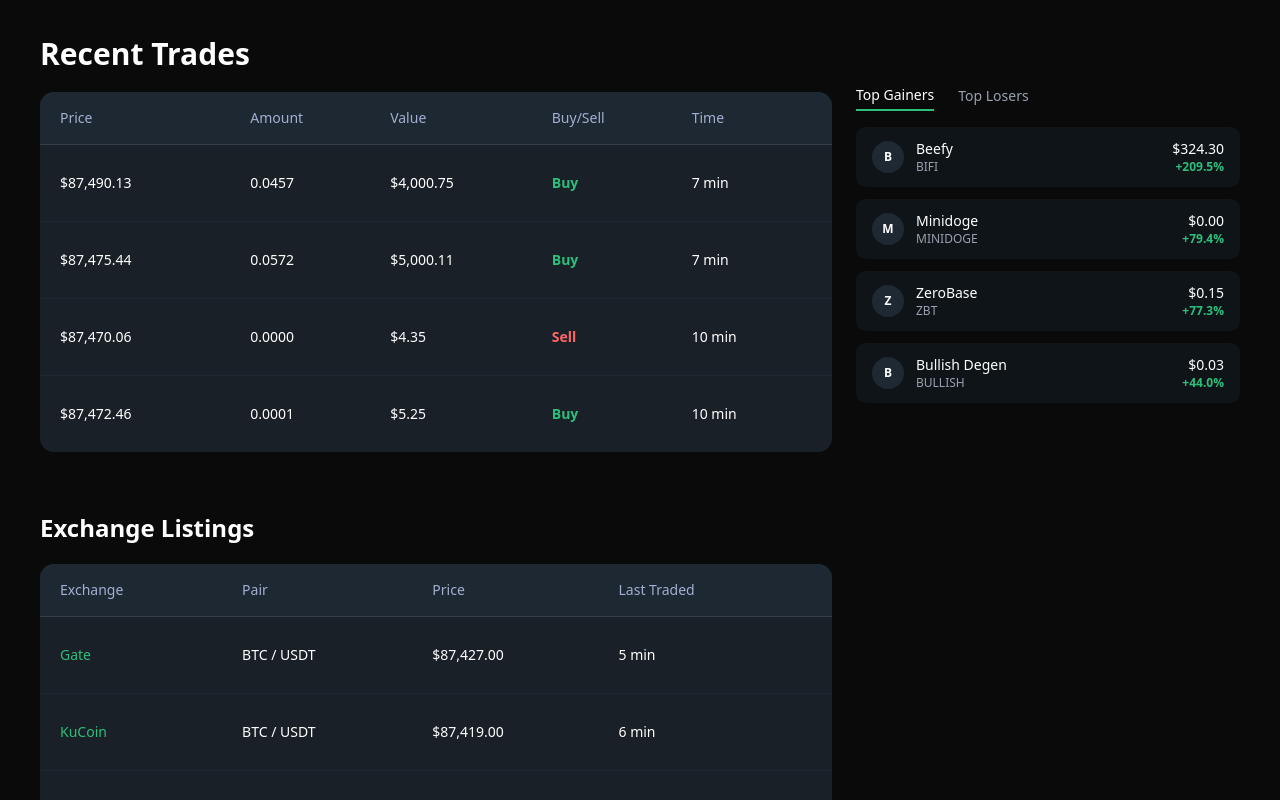
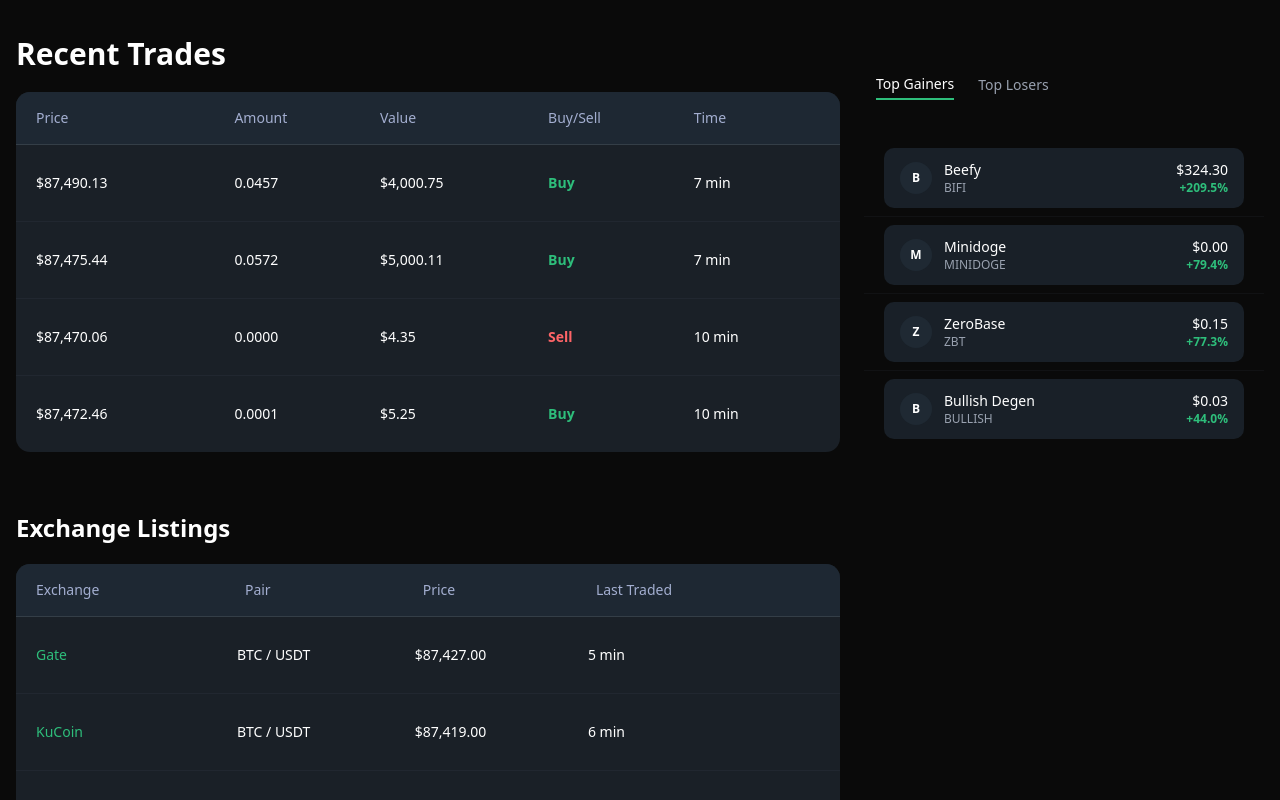
Before and after one commit to Programmerchriz/coin-global, a Next.js app: page /coins/1 in a window 1280 px wide. Shown: the part 720-1520 px from the top of the page. Built offline with nearby package versions, Linux system fonts and the light colour scheme.

Commit message:
completed coin-detail page with dummy data

```diff
--- a/app/coins/[id]/page.tsx
+++ b/app/coins/[id]/page.tsx
@@ -279,7 +279,7 @@ const Coin = async ({ params }: CoinPageProps) => {
         {/* Recent Trades */}
         <div
           id="coins-page"
-          className="grid grid-cols-1 lg:grid-cols-3 gap-6 pb-6 custom-scrollbar"
+          className="grid grid-cols-1 lg:grid-cols-3 gap-6 pb-6 px-0 pr-0 custom-scrollbar"
         >
           {/* Recent Trades - 2/3 */}
           <div className="lg:col-span-2 custom-scrollbar">
@@ -306,7 +306,7 @@ const Coin = async ({ params }: CoinPageProps) => {
         {/* Exchange Listings */}
         <div
           id='coins-page'
-          className="custom-scrollbar py-3 grid grid-cols-1 lg:grid-cols-3 gap-6 pb-6 custom-scrollbar"
+          className="custom-scrollbar py-3 grid grid-cols-1 lg:grid-cols-3 gap-6 pb-6 px-0 custom-scrollbar"
         >
           <div className="lg:col-span-2 custom-scrollbar">
             <h4 className='text-xl md:text-2xl font-semibold mb-2'>Exchange Listings</h4>
@@ -316,7 +316,7 @@ const Coin = async ({ params }: CoinPageProps) => {
               rowKey={(row) => row.id}
               tableClassName="coins-table mt-3"
               headerClassName="py-3!"
-              bodyCellClassName="py-7!"
+              bodyCellClassName="px-0 py-7!"
             />
           </div>
           <div className="lg:col-span-1"></div>
--- a/app/components/coin/TopMovers.tsx
+++ b/app/components/coin/TopMovers.tsx
@@ -1,8 +1,9 @@
 
 'use client';
 
-import Image from 'next/image'
-import { useState } from 'react'
+import { useState } from 'react';
+import DataTable from '@/app/components/DataTable';
+
 
 const topGainers: Mover[] = [
   {
@@ -37,7 +38,7 @@ const topGainers: Mover[] = [
     change: '+44.0%',
     positive: true,
   },
-]
+];
 
 const topLosers: Mover[] = [
   {
@@ -72,20 +73,58 @@ const topLosers: Mover[] = [
     change: '-6.2%',
     positive: false,
   },
-]
+];
 
 const TopMovers = () => {
-  const [active, setActive] = useState<'gainers' | 'losers'>('gainers')
+  const [active, setActive] = useState<'gainers' | 'losers'>('gainers');
 
-  const data = active === 'gainers' ? topGainers : topLosers
+  const data = active === 'gainers' ? topGainers : topLosers;
+
+  const columns: DataTableColumn<Mover>[] = [
+    {
+      header: '', // No visible header
+      accessorKey: 'name',
+      cell: (row) => (
+        <div className="flex items-center justify-between bg-[#192028] px-4 py-3 rounded-lg hover:opacity-95 transition cursor-pointer">
+          {/* Left */}
+          <div className="flex items-center gap-3">
+            <div className="w-8 h-8 rounded-full bg-[#1f2933] flex items-center justify-center text-xs font-bold">
+              {row.symbol[0]}
+            </div>
+
+            <div>
+              <p className="text-sm font-medium">{row.name}</p>
+              <p className="text-xs text-gray-400">
+                {row.symbol}
+              </p>
+            </div>
+          </div>
+
+          {/* Right */}
+          <div className="text-right">
+            <p className="text-sm font-medium">{row.price}</p>
+            <p
+              className={`text-xs font-semibold ${
+                row.positive
+                  ? 'text-green-400'
+                  : 'text-red-400'
+              }`}
+            >
+              {row.change}
+            </p>
+          </div>
+        </div>
+      ),
+    },
+  ];
 
   return (
     <div className="w-full">
-      {/* Header Tabs */}
-      <div className="flex gap-6 mb-4">
+      {/* Tabs */}
+      <div className="flex gap-6 my-8 ml-3">
         <button
           onClick={() => setActive('gainers')}
-          className={`pb-1 text-sm font-medium transition ${
+          className={`pb-1 text-sm font-medium transition hover:cursor-pointer ${
             active === 'gainers'
               ? 'text-white border-b-2 border-green-400'
               : 'text-gray-400'
@@ -96,7 +135,7 @@ const TopMovers = () => {
 
         <button
           onClick={() => setActive('losers')}
-          className={`pb-1 text-sm font-medium transition ${
+          className={`pb-1 text-sm font-medium transition hover:cursor-pointer ${
             active === 'losers'
               ? 'text-white border-b-2 border-red-400'
               : 'text-gray-400'
@@ -106,43 +145,15 @@ const TopMovers = () => {
         </button>
       </div>
 
-      {/* List */}
-      <div className="space-y-3">
-        {data.map((coin) => (
-          <div
-            key={coin.id}
-            className="flex items-center justify-between bg-[#0f1419] px-4 py-3 rounded-lg hover:bg-[#1a2027] transition cursor-pointer"
-          >
-            {/* Left */}
-            <div className="flex items-center gap-3">
-              <div className="w-8 h-8 rounded-full bg-[#1f2933] flex items-center justify-center text-xs font-bold">
-                {coin.symbol[0]}
-              </div>
-
-              <div>
-                <p className="text-sm font-medium">{coin.name}</p>
-                <p className="text-xs text-gray-400">
-                  {coin.symbol}
-                </p>
-              </div>
-            </div>
-
-            {/* Right */}
-            <div className="text-right">
-              <p className="text-sm font-medium">{coin.price}</p>
-              <p
-                className={`text-xs font-semibold ${
-                  coin.positive
-                    ? 'text-green-400'
-                    : 'text-red-400'
-                }`}
-              >
-                {coin.change}
-              </p>
-            </div>
-          </div>
-        ))}
-      </div>
+      {/* DataTable rendered as list */}
+      <DataTable
+        data={data}
+        columns={columns}
+        rowKey={(row) => row.id}
+        tableClassName="mt-2"
+        headerClassName="hidden"       // hide header
+        bodyCellClassName="w-full p-0 py-2 border-0"
+      />
     </div>
   );
 };
```
Also changed, not shown: type.d.ts (+7 -7 lines).
